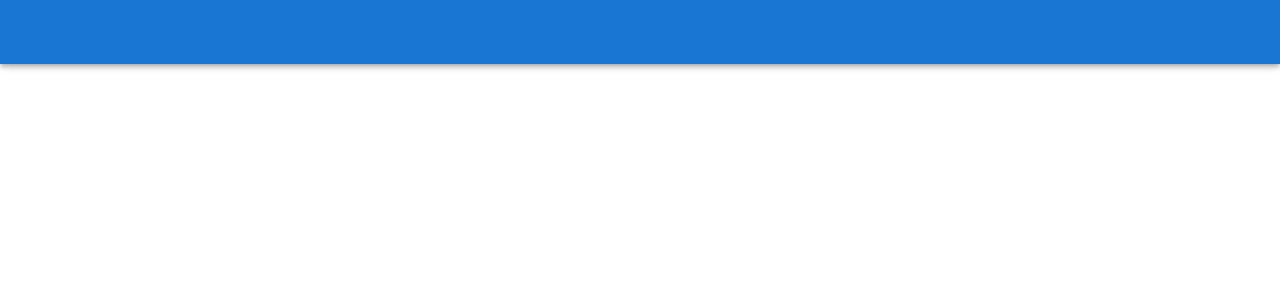
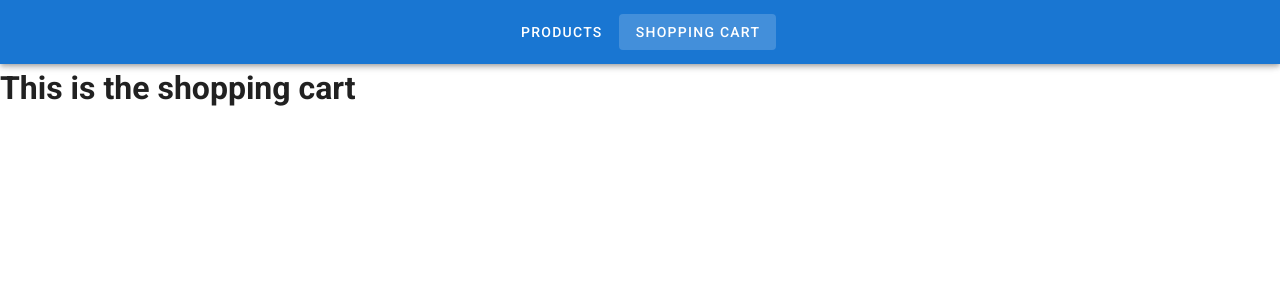
Before and after one commit to Martijndewin/vue-app-martijn-de-win, a Vue app: page /shoppingcart in a window 1280 px wide. Shown: the top 300 px of the page. Built offline with nearby package versions, Linux system fonts and the light colour scheme.

Commit message:
feat(): add menu - add menu buttons to App.vue - shamefully correct shoppingcard to shoppingcart

```diff
--- a/src/App.vue
+++ b/src/App.vue
@@ -1,6 +1,14 @@
 <template>
   <v-app>
-    <v-app-bar app color="primary" dark> </v-app-bar>
+    <v-app-bar app color="primary" dark class="d-flex justify-center">
+      <v-btn to="/" text>
+        products
+      </v-btn>
+
+      <v-btn to="/shoppingcart" text>
+        shopping cart
+      </v-btn>
+    </v-app-bar>
 
     <v-main>
       <router-view />
--- a/src/router/index.js
+++ b/src/router/index.js
@@ -11,13 +11,13 @@ const routes = [
     component: Home
   },
   {
-    path: "/shoppingcard",
-    name: "ShoppingCard",
+    path: "/shoppingcart",
+    name: "ShoppingCart",
     // route level code-splitting
     // this generates a separate chunk (about.[hash].js) for this route
     // which is lazy-loaded when the route is visited.
     component: () =>
-      import(/* webpackChunkName: "shoppingcard" */ "../views/ShoppingCard.vue")
+      import(/* webpackChunkName: "shoppingcart" */ "../views/ShoppingCart.vue")
   }
 ];
 
--- a/src/views/ShoppingCard.vue
+++ /dev/null
@@ -1,5 +0,0 @@
-<template>
-  <div class="shoppingCard">
-    <h1>This is the shoppingcard</h1>
-  </div>
-</template>
--- /dev/null
+++ b/src/views/ShoppingCart.vue
@@ -0,0 +1,5 @@
+<template>
+  <div class="shoppingCart">
+    <h1>This is the shopping cart</h1>
+  </div>
+</template>
```
